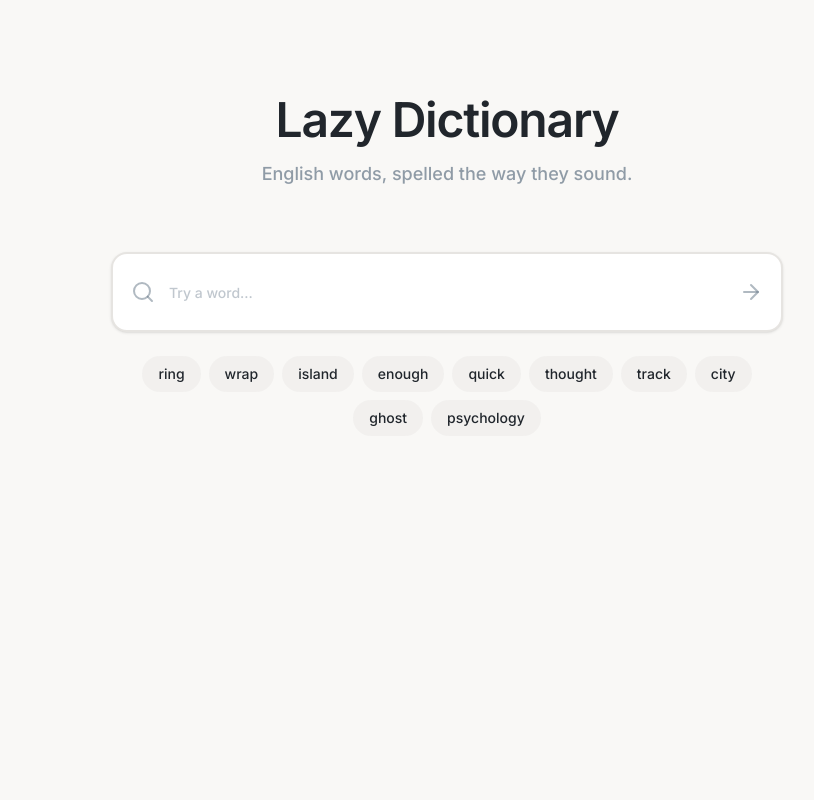
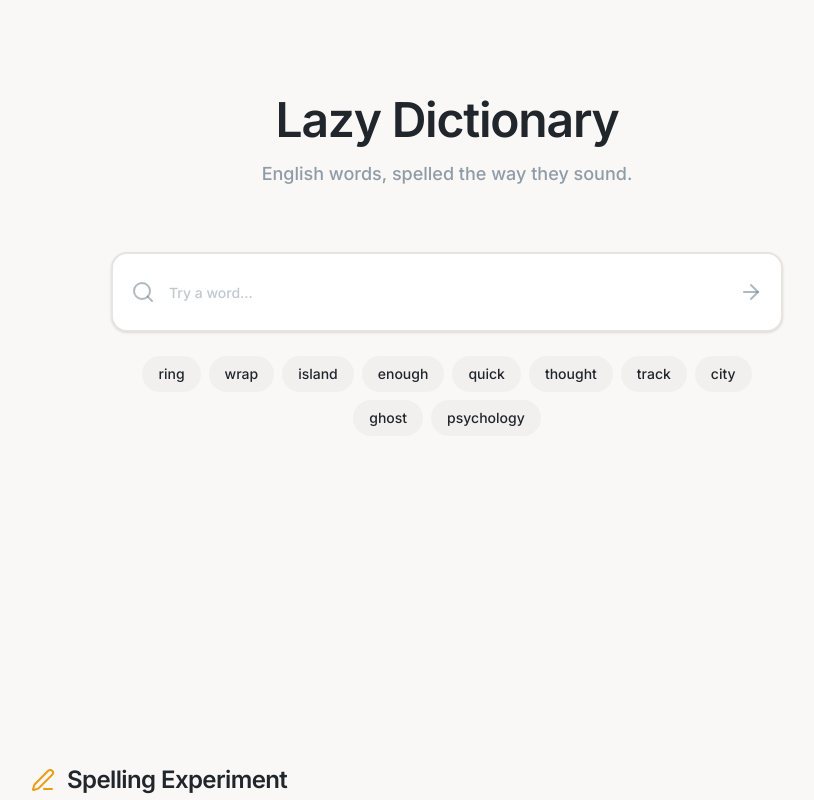
Before and after one commit to sankoh1710/Lazy-Dictionary-Standalone, a React (Vite) app: page / in a window 1280 px wide. Shown: the top 800 px of the page, without its empty margins (193-1007 px from the left). Built offline with nearby package versions, Linux system fonts and the light colour scheme.

Commit message:
Show spelling experiment below dictionary results

```diff
--- a/src/App.tsx
+++ b/src/App.tsx
@@ -3,6 +3,7 @@ import { Search, ArrowRight, BookOpen, Info, Wand2 } from "lucide-react";
 import { Input } from "@/components/ui/input";
 import { Card, CardContent } from "@/components/ui/card";
 import { toLazy } from "./lib/lazySpell";
+import { SpellingExperiment } from "./components/SpellingExperiment";
 import { lookupWord, dictionary, DictionaryEntry } from "./data/dictionary";
 
 // Randomly sample n words from the dictionary
@@ -142,6 +143,9 @@ function App() {
             </div>
           )}
         </section>
+
+        {/* Phase 1 — an in-browser experiment; no data is saved yet. */}
+        <SpellingExperiment />
 
         {/* The Lazy Alphabet */}
         <section className="mt-8 flex flex-col gap-6 animate-in fade-in duration-1000 delay-300 fill-mode-both">
```
